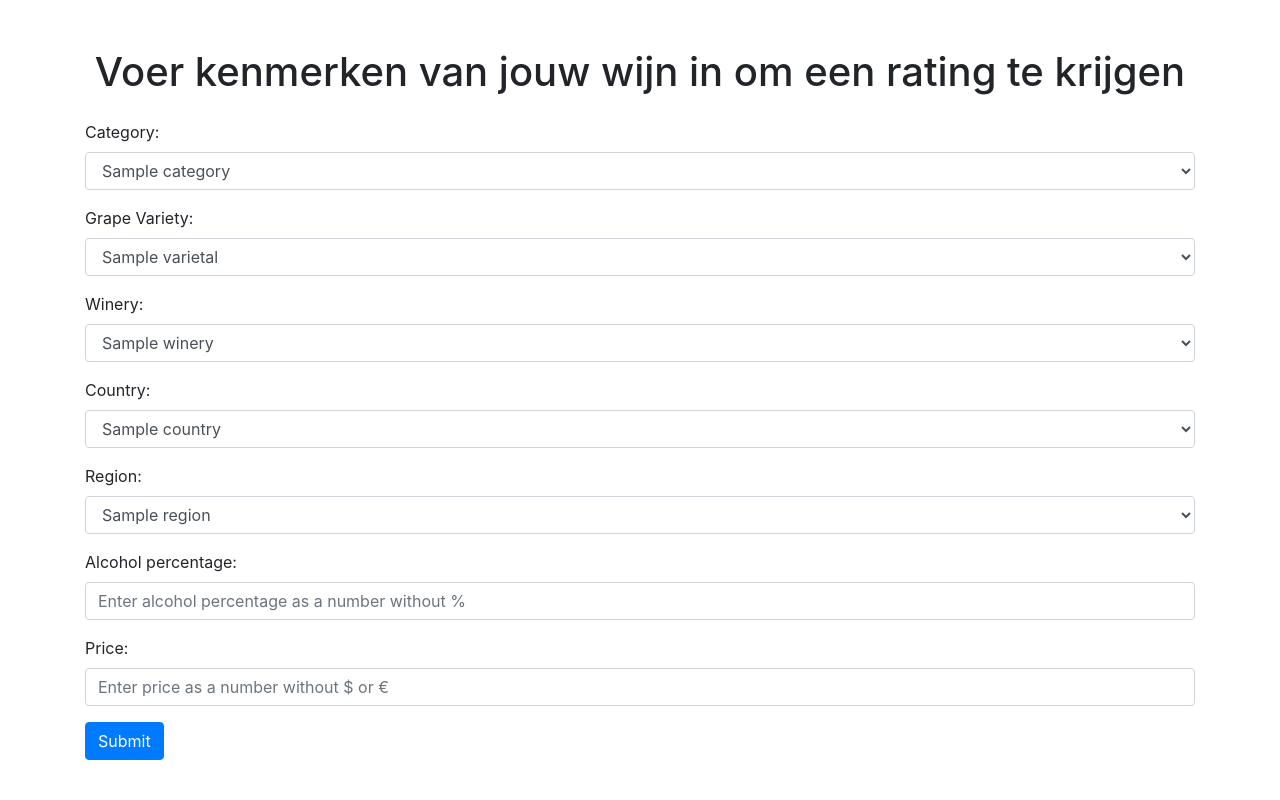
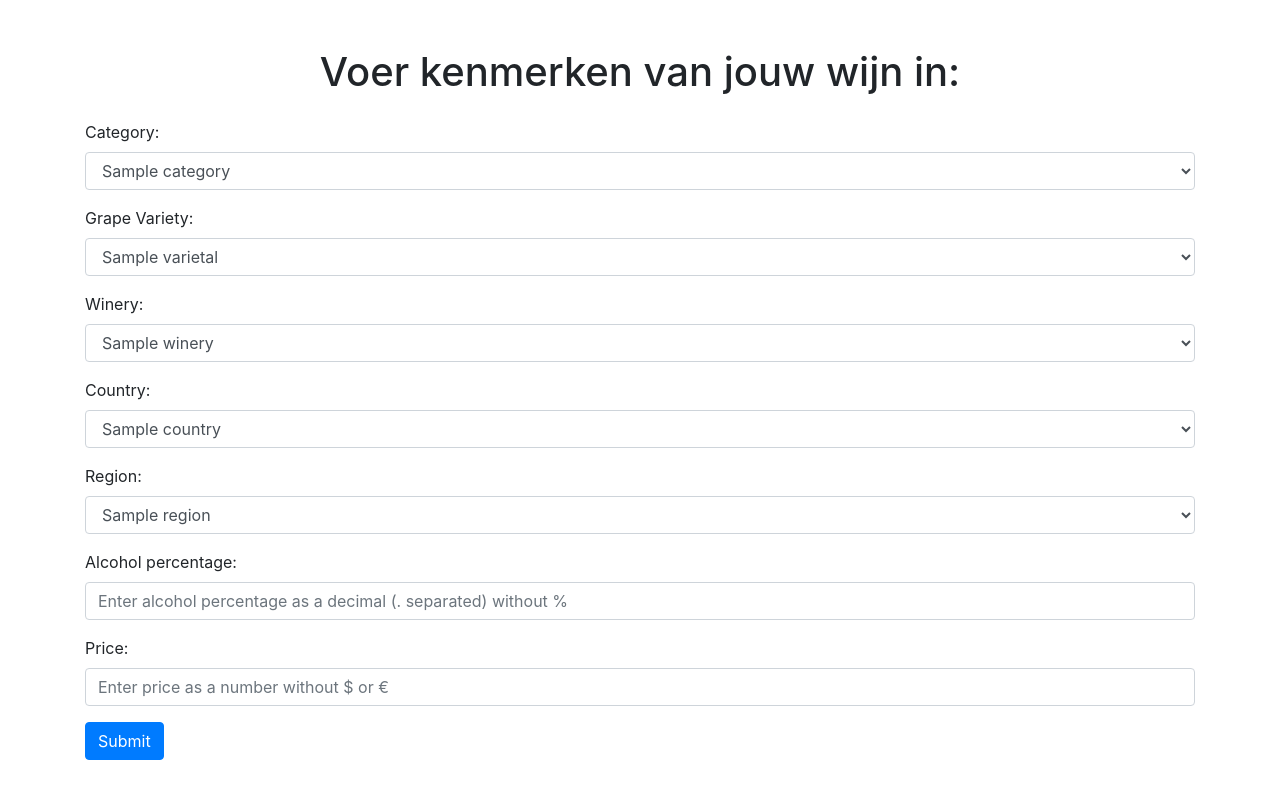
Before and after one commit to alecfc/MLOps_Databricks_wine, a Flask app: template web_server/templates/index.html in a window 1280 px wide. Run offline with Flask 3, Linux system fonts and the light colour scheme; the template is opened without the code that fills it: most values are stand-ins (such as "Sample title", 1, 10 or a date in 2020); some libraries are stand-ins or nearby versions.

Commit message:
Update web server

```diff
--- a/web_server/templates/index.html
+++ b/web_server/templates/index.html
@@ -9,7 +9,7 @@
 </head>
 <body>
     <div class="container mt-5">
-        <h1 class="text-center">Voer kenmerken van jouw wijn in om een rating te krijgen</h1>
+        <h1 class="text-center">Voer kenmerken van jouw wijn in:</h1>
         <form method="POST" class="mt-4">
             <div class="form-group">
                 <label for="category">Category:</label>
@@ -53,7 +53,7 @@
             </div>
             <div class="form-group">
                 <label for="alcohol_percentage">Alcohol percentage:</label>
-                <input type="number" id="alcohol_percentage" name="alcohol_percentage" class="form-control" placeholder="Enter alcohol percentage as a number without %">
+                <input type="number" id="alcohol_percentage" name="alcohol_percentage" class="form-control" placeholder="Enter alcohol percentage as a decimal (. separated) without %">
             </div>
             <div class="form-group">
                 <label for="price">Price:</label>
--- a/web_server/templates/results.html
+++ b/web_server/templates/results.html
@@ -9,7 +9,7 @@
 </head>
 <body>
     <div class="container mt-5">
-        <h1 class="text-center">Your Wine Selection</h1>
+        <h1 class="text-center">Jouw wijn en score:</h1>
         <div class="card mt-4">
             <div class="card-body">
                 <h5 class="card-title">{{ wine }}</h5>
--- a/web_server/web_setup.py
+++ b/web_server/web_setup.py
@@ -119,7 +119,7 @@ def index():
  ' New York',
  ' Loire Valley']
 
-    return render_template('index.html', wineries=wineries, categories=categories, varietals=varietals, alcohol_percentages=alcohol_percentages, prices=prices, countries=countries, regions=regions)
+    return render_template('index.html', wineries=wineries, categories=categories, varietals=varietals, alcohol_percentages=alcohol_percentages, countries=countries, regions=regions)
 
 @app.route('/results')
 def results():
```
